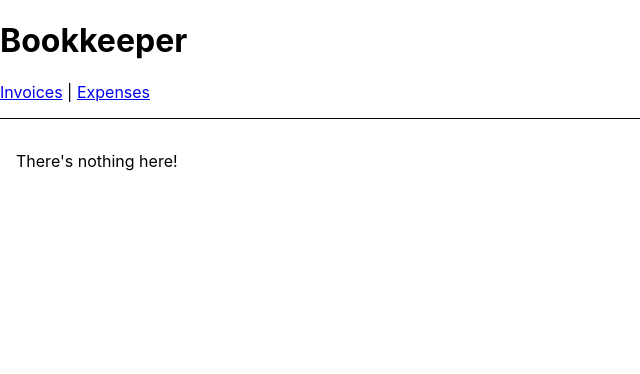
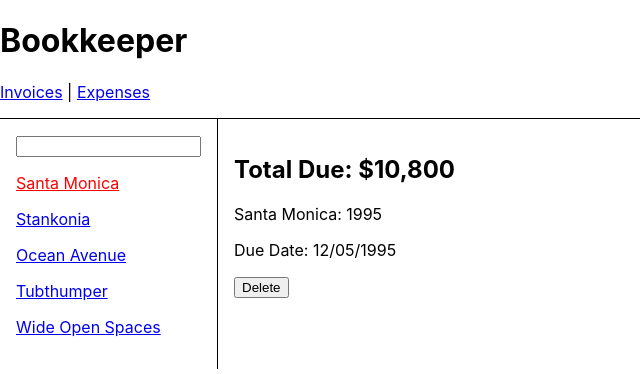
Before and after one commit to yiyu66/HouseReact, a React (Create React App) app: page /invoices/1995 in a window 1280 px wide. Shown: the top 374 px of the page, without its empty margins (0-640 px from the left). Built offline with nearby package versions, Linux system fonts and the light colour scheme.

Commit message:
react-router学习

```diff
--- a/src/data.js
+++ b/src/data.js
@@ -31,6 +31,17 @@ let invoices = [
     }
   ];
 
-  export function getInvoices() {
-    return invoices;
-  }
+export function getInvoices() {
+  return invoices;
+}
+
+export function getInvoice(number) {
+  return invoices.find(
+    invoice => invoice.number === number
+  );
+}
+export function deleteInvoice(number) {
+  invoices = invoices.filter(
+    invoice => invoice.number !== number
+  );
+}
--- a/src/index.js
+++ b/src/index.js
@@ -6,12 +6,24 @@ import App from "./App";
 import reportWebVitals from "./reportWebVitals";
 import Expenses from "./pages/CityList/expenses";
 import Invoices from "./pages/CityList/invoices";
+import Invoice from "./pages/CityList/invoice";
 ReactDOM.render(
   <BrowserRouter>
     <Routes>
       <Route path="/" element={<App />}>
         <Route path="expenses" element={<Expenses />} />
-        <Route path="invoices" element={<Invoices />} />
+        <Route path="invoices" element={<Invoices />}>
+          <Route
+            index
+            element={
+              <main style={{ padding: "1rem" }}>
+                <p>Select an invoice</p>
+              </main>
+            }
+          />
+          <Route path=":invoiceId" element={<Invoice />} />
+        </Route>
+
         <Route
           path="*"
           element={
--- /dev/null
+++ b/src/pages/CityList/invoice.js
@@ -0,0 +1,28 @@
+import { useParams, useNavigate } from "react-router-dom";
+import { getInvoice, deleteInvoice } from "../../data";
+
+export default function Invoice() {
+  let navigate = useNavigate();
+  let params = useParams();
+  let invoice = getInvoice(parseInt(params.invoiceId, 10));
+
+  return (
+    <main style={{ padding: "1rem" }}>
+      <h2>Total Due: {invoice.amount}</h2>
+      <p>
+        {invoice.name}: {invoice.number}
+      </p>
+      <p>Due Date: {invoice.due}</p>
+      <p>
+        <button
+          onClick={() => {
+            deleteInvoice(invoice.number);
+            navigate("/invoices");
+          }}
+        >
+          Delete
+        </button>
+      </p>
+    </main>
+  );
+}
--- a/src/pages/CityList/invoices.jsx
+++ b/src/pages/CityList/invoices.jsx
@@ -1,8 +1,14 @@
-import { Link } from "react-router-dom";
+import {
+  NavLink,
+  Outlet,
+  useSearchParams
+} from "react-router-dom";
 import { getInvoices } from "../../data";
 
 export default function Invoices() {
   let invoices = getInvoices();
+  let [searchParams, setSearchParams] = useSearchParams();
+
   return (
     <div style={{ display: "flex" }}>
       <nav
@@ -11,16 +17,39 @@ export default function Invoices() {
           padding: "1rem"
         }}
       >
-        {invoices.map(invoice => (
-          <Link
-            style={{ display: "block", margin: "1rem 0" }}
-            to={`/invoices/${invoice.number}`}
-            key={invoice.number}
-          >
-            {invoice.name}
-          </Link>
-        ))}
+        <input
+          value={searchParams.get("filter") || ""}
+          onChange={event => {
+            let filter = event.target.value;
+            if (filter) {
+              setSearchParams({ filter });
+            } else {
+              setSearchParams({});
+            }
+          }}
+        />
+        {invoices
+          .filter(invoice => {
+            let filter = searchParams.get("filter");
+            if (!filter) return true;
+            let name = invoice.name.toLowerCase();
+            return name.startsWith(filter.toLowerCase());
+          })
+          .map(invoice => (
+            <NavLink
+              style={({ isActive }) => ({
+                display: "block",
+                margin: "1rem 0",
+                color: isActive ? "red" : ""
+              })}
+              to={`/invoices/${invoice.number}`}
+              key={invoice.number}
+            >
+              {invoice.name}
+            </NavLink>
+          ))}
       </nav>
+      <Outlet />
     </div>
   );
 }
```
Also changed, not shown: src/logo.svg (deleted).
